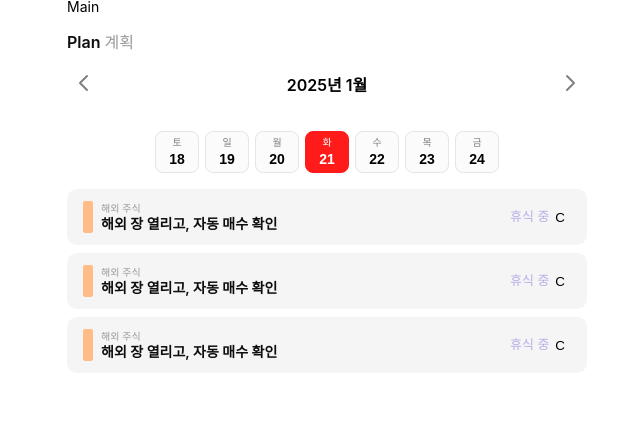
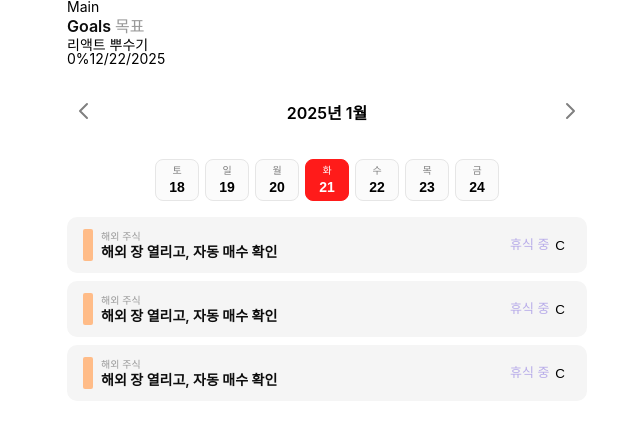
Before and after one commit to sephinek/mvp_project, a React (Vite) app: page /main in a window 1280 px wide. Shown: the top 428 px of the page, without its empty margins (313-953 px from the left). Built offline with nearby package versions, Linux system fonts and the light colour scheme; a web font is replaced by a local one.

Commit message:
updated goals

```diff
--- a/src/components/atoms/SectionTitle/index.jsx
+++ b/src/components/atoms/SectionTitle/index.jsx
@@ -1,10 +1,10 @@
 import styles from './index.module.css';
 
-export default function SectionTitle() {
+export default function SectionTitle({ titleEn, titleKr }) {
   return (
     <div className={styles.titleContainer}>
-      <span className={styles.titleEn}>Plan</span>
-      <span className={styles.titleKr}>계획</span>
+      <span className={styles.titleEn}>{titleEn}</span>
+      <span className={styles.titleKr}>{titleKr}</span>
     </div>
   );
 }
--- a/src/components/molecules/Goals/index.jsx
+++ b/src/components/molecules/Goals/index.jsx
@@ -1,9 +1,11 @@
+import SectionTitle from '../../atoms/SectionTitle';
 import styles from './index.module.css';
 
 export default function Goals() {
   return (
     <section className={styles.goalsContainer}>
-      {/* Section Title Here */}
+      <SectionTitle titleEn='Goals' titleKr='목표' />
+
       <ul className={styles.goalsList}>
         <li className={styles.goalBox}>
           <div className={styles.titleBox}>
--- a/src/pages/Main/index.jsx
+++ b/src/pages/Main/index.jsx
@@ -1,3 +1,4 @@
+import Goals from '../../components/molecules/Goals';
 import Plans from '../../components/molecules/Plans';
 import styles from './index.module.css';
 
@@ -5,6 +6,7 @@
   return (
     <div>
       Main
+      <Goals />
       <Plans />
     </div>
   );
```
